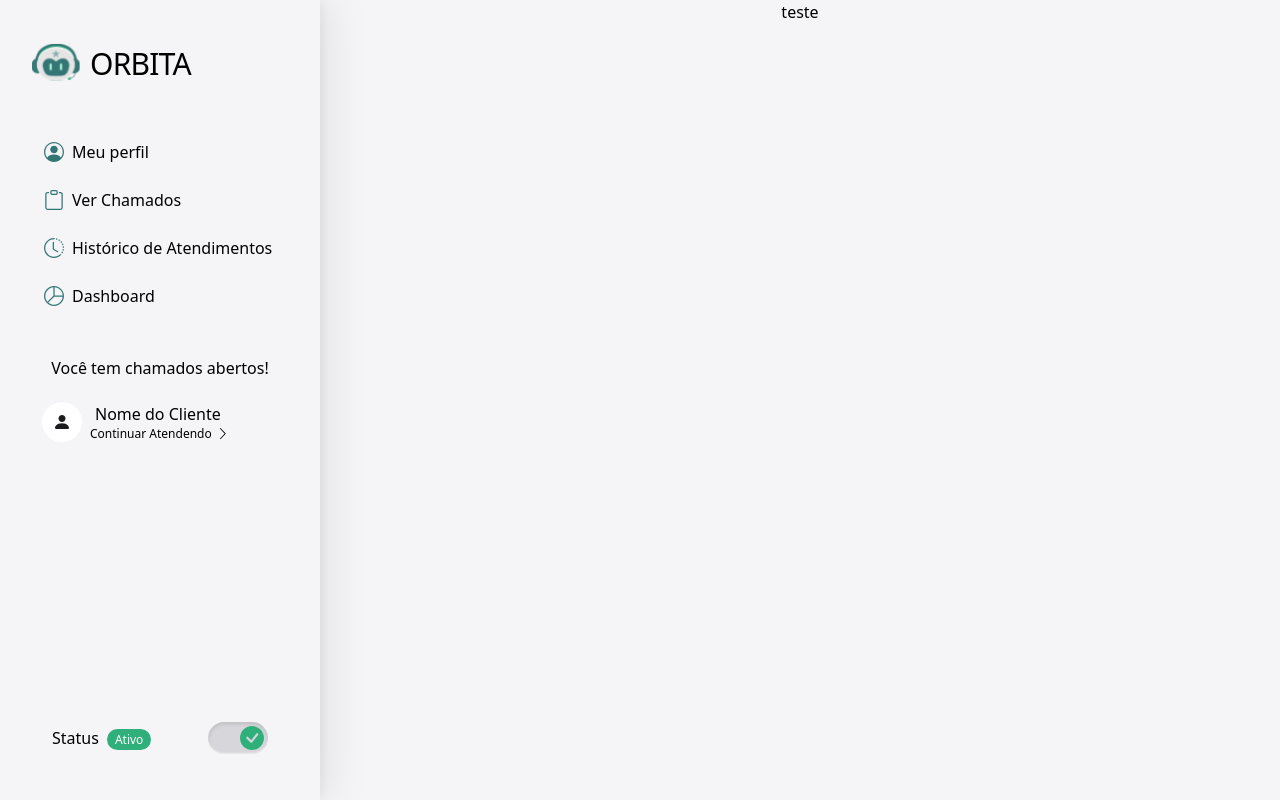
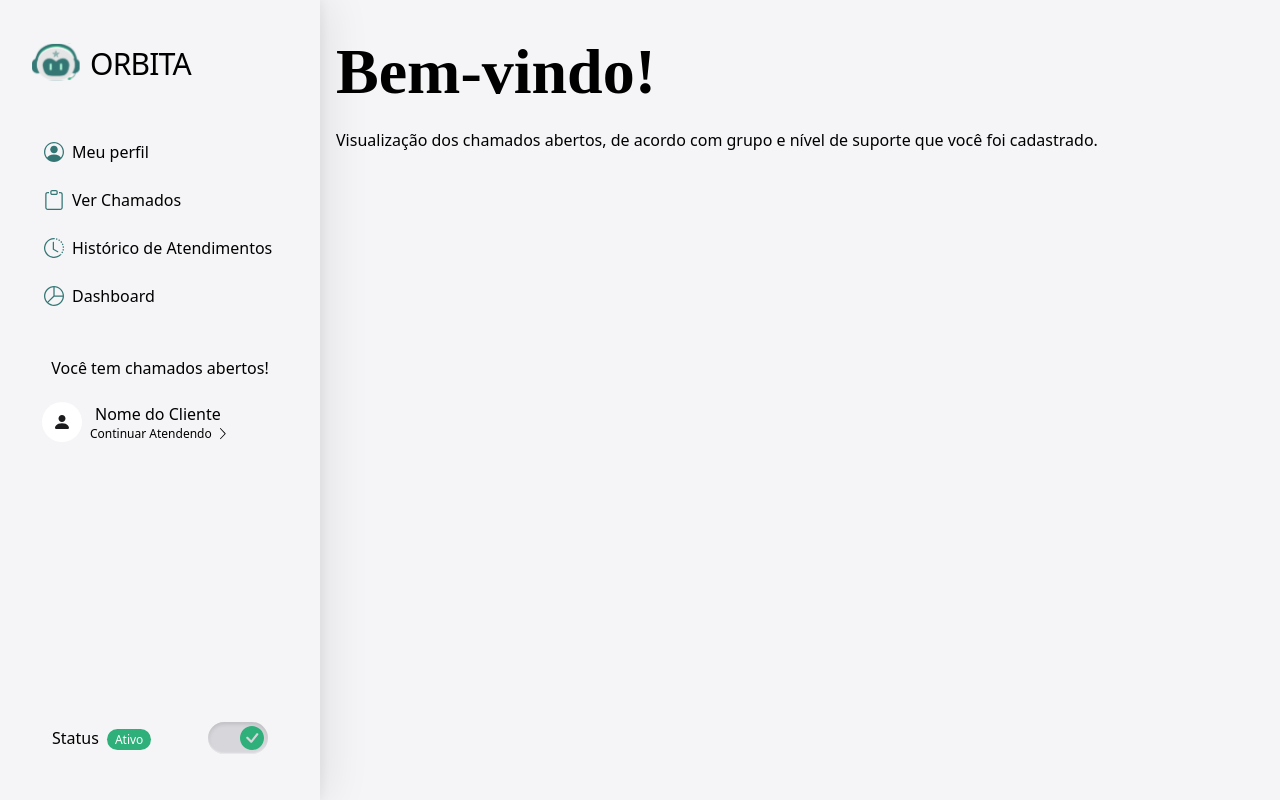
Before and after one commit to CodeDontBlow/pro4tech-frontend, a Next.js app: page / in a window 1280 px wide. Built offline with nearby package versions, Linux system fonts and the light colour scheme; a web font is replaced by a local one.

Commit message:
fat: ajustando tela inicial do agente

```diff
--- a/app/(agent)/page.tsx
+++ b/app/(agent)/page.tsx
@@ -1,3 +1,10 @@
 export default function Home() {
-  return <h1>teste</h1>;
+  return (
+    <div className="min-h-screen flex flex-col bg-[var(--white-base)] px-4 py-6 items-start text-left">
+      <h1 className="title-1 mb-2">Bem-vindo!</h1>
+      <p className="text-base max-w-4xl">
+        Visualização dos chamados abertos, de acordo com grupo e nível de suporte que você foi cadastrado.
+      </p>
+    </div>
+  );
 }
--- a/app/loading.tsx
+++ b/app/loading.tsx
@@ -1,6 +1,11 @@
-export default function DashboardLoading() {
+export default function Loading() {
     return (
-        <div className="flex justify-center items-center h-screen">
+        <div className="flex justify-center items-center h-screen flex-col gap-4">
+            <div className="flex space-x-2">
+                <span className="w-3 h-3 bg-teal-500 rounded-full animate-bounce"></span>
+                <span className="w-3 h-3 bg-teal-500 rounded-full animate-bounce delay-150"></span>
+                <span className="w-3 h-3 bg-teal-500 rounded-full animate-bounce delay-300"></span>
+            </div>
             <p className="text-gray-500 text-lg">Carregando...</p>
         </div>
     );
```
Also changed, not shown: 1 other file (tests, documents, lock files or other folders).
